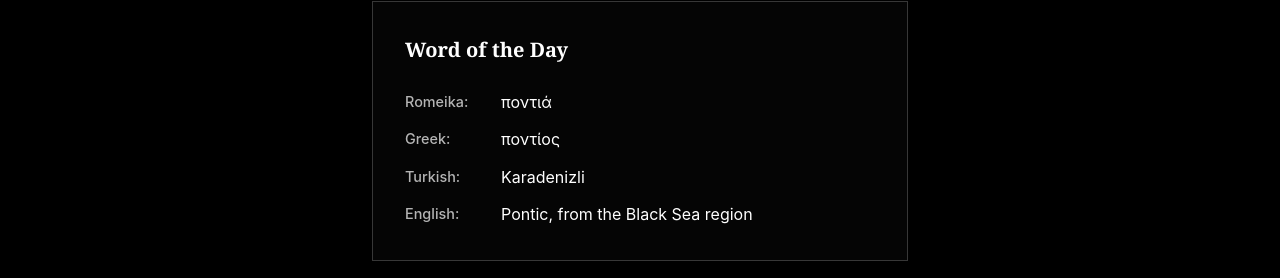
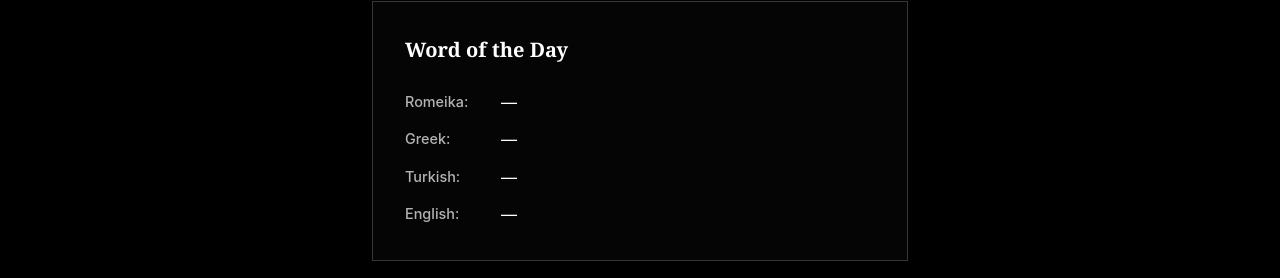
Before and after one commit to temeteronromeika/temeteron, a plain HTML site: page index.html in a window 1280 px wide. Shown: the part 1061-1339 px from the top of the page. Drawn offline with nearby package versions, Linux system fonts and the light colour scheme; no server answers.

Commit message:
Word of the day fixed

```diff
--- a/app.js
+++ b/app.js
@@ -69,6 +69,12 @@ const musicPlayButton = document.getElementById('musicPlayButton');
 const musicCloseButton = document.getElementById('musicCloseButton');
 const musicRestoreButton = document.getElementById('musicRestoreButton');
 const youtubeAudioPlayer = document.getElementById('youtubeAudioPlayer');
+const wordOfDayCard = document.getElementById('wordOfDayCard');
+const wodRomeika = document.getElementById('wodRomeika');
+const wodGreek = document.getElementById('wodGreek');
+const wodTurkish = document.getElementById('wodTurkish');
+const wodEnglish = document.getElementById('wodEnglish');
+
 
 // Search language management
 let currentSearchLanguage = localStorage.getItem('temeteron-search-language') || 'romeika';
@@ -76,6 +82,113 @@ let currentSearchLanguage = localStorage.getItem('temeteron-search-language') ||
 
 // Language Management
 let currentLanguage = localStorage.getItem('temeteron-language') || 'en';
+
+function getLocalDateKey() {
+    // UTC yerine kullanıcının local gününe göre (Istanbul dahil) sabit anahtar
+    const d = new Date();
+    const yyyy = d.getFullYear();
+    const mm = String(d.getMonth() + 1).padStart(2, '0');
+    const dd = String(d.getDate()).padStart(2, '0');
+    return `${yyyy}-${mm}-${dd}`;
+  }
+
+  function renderWordOfDay(w) {
+    if (!wodRomeika || !wodGreek || !wodTurkish || !wodEnglish) return;
+
+    wodRomeika.textContent = w?.romeika || '—';
+    wodGreek.textContent = w?.greek || '—';
+    wodTurkish.textContent = w?.turkish || '—';
+    wodEnglish.textContent = w?.english || '—';
+
+    // Bonus: karta tıklayınca hero’da göster
+    if (wordOfDayCard && w?.romeika) {
+      wordOfDayCard.style.cursor = 'pointer';
+      wordOfDayCard.onclick = () => {
+        displayResultInHero(w.romeika, {
+          greek: w.greek || '',
+          phonetic_latin: w.phonetic_latin || '',
+          phonetic_ipa: w.phonetic_ipa || '',
+          turkish: w.turkish || '',
+          english: w.english || ''
+        });
+      };
+    }
+  }
+
+  async function pickRandomWordFromDB() {
+    // 1) count al
+    const countRes = await supabaseClient
+      .from('words')
+      .select('id', { count: 'exact', head: true });
+
+    const total = countRes.count;
+
+    // Eğer count yoksa (policy/kolon/izin), fallback
+    if (!total || total < 1) {
+      const fallback = await supabaseClient
+        .from('words')
+        .select('romeika, greek, turkish, english, phonetic_latin, phonetic_ipa')
+        .limit(500);
+
+      if (!fallback.data || fallback.data.length === 0) return null;
+      return fallback.data[Math.floor(Math.random() * fallback.data.length)];
+    }
+
+    // 2) random offset ile 1 kayıt çek
+    const offset = Math.floor(Math.random() * total);
+
+    const rowRes = await supabaseClient
+      .from('words')
+      .select('romeika, greek, turkish, english, phonetic_latin, phonetic_ipa')
+      .order('id', { ascending: true })
+      .range(offset, offset);
+
+    if (rowRes.error) throw rowRes.error;
+    return rowRes.data?.[0] || null;
+  }
+
+  async function initWordOfDay() {
+    // HTML tarafı hazır değilse çık
+    if (!wodRomeika || !wodGreek || !wodTurkish || !wodEnglish) return;
+
+    // İlk yüklemede placeholder
+    wodRomeika.textContent = '…';
+    wodGreek.textContent = '…';
+    wodTurkish.textContent = '…';
+    wodEnglish.textContent = '…';
+
+    const todayKey = getLocalDateKey();
+    const cachedDate = localStorage.getItem('temeteron-wod-date');
+    const cachedWordStr = localStorage.getItem('temeteron-wod-word');
+
+    // Aynı gün cache varsa onu göster
+    if (cachedDate === todayKey && cachedWordStr) {
+      try {
+        const cachedWord = JSON.parse(cachedWordStr);
+        renderWordOfDay(cachedWord);
+        return;
+      } catch {
+        // bozuk cache -> devam et
+      }
+    }
+
+    // Yoksa DB’den yeni rastgele seç
+    try {
+      const word = await pickRandomWordFromDB();
+      if (!word) {
+        renderWordOfDay(null);
+        return;
+      }
+
+      localStorage.setItem('temeteron-wod-date', todayKey);
+      localStorage.setItem('temeteron-wod-word', JSON.stringify(word));
+      renderWordOfDay(word);
+    } catch (e) {
+      console.error('Word of the day error:', e);
+      renderWordOfDay(null);
+    }
+  }
+
 
 function initLanguage() {
     const savedLanguage = localStorage.getItem('temeteron-language');
@@ -133,6 +246,7 @@ function initTheme() {
         updateToggleIcon('dark-mode');
     }
 }
+
 
 function toggleTheme() {
     const currentTheme = body.classList.contains('dark-mode') ? 'dark-mode' : 'light-mode';
@@ -902,6 +1016,8 @@ initLanguage();
 initSearchLanguage();
 initMusicPlayer();
 initPhoneticPlayer();
+initWordOfDay();
+
 
 // Handle Enter key for immediate search
 searchInput.addEventListener('keydown', (e) => {
--- a/index.html
+++ b/index.html
@@ -132,28 +132,30 @@
         </section>
 
         <section class="word-of-day-section">
-            <div class="word-card">
+            <div class="word-card" id="wordOfDayCard">
               <h3 class="word-card-title" data-translate="wordOfDay">Word of the Day</h3>
+
               <div class="word-card-content">
                 <div class="word-card-row">
                   <span class="word-card-label">Romeika:</span>
-                        <span class="word-card-value">ποντιά</span>
+                  <span class="word-card-value" id="wodRomeika">—</span>
                 </div>
                 <div class="word-card-row">
                   <span class="word-card-label">Greek:</span>
-                        <span class="word-card-value">ποντίος</span>
+                  <span class="word-card-value" id="wodGreek">—</span>
                 </div>
                 <div class="word-card-row">
                   <span class="word-card-label">Turkish:</span>
-                        <span class="word-card-value">Karadenizli</span>
+                  <span class="word-card-value" id="wodTurkish">—</span>
                 </div>
                 <div class="word-card-row">
                   <span class="word-card-label">English:</span>
-                        <span class="word-card-value">Pontic, from the Black Sea region</span>
+                  <span class="word-card-value" id="wodEnglish">—</span>
                 </div>
               </div>
             </div>
         </section>
+
 
         <section class="results-section" id="resultsSection" style="display: none;">
             <div class="result-container">
```
Lines whose indentation alone changed are shown as unchanged.
